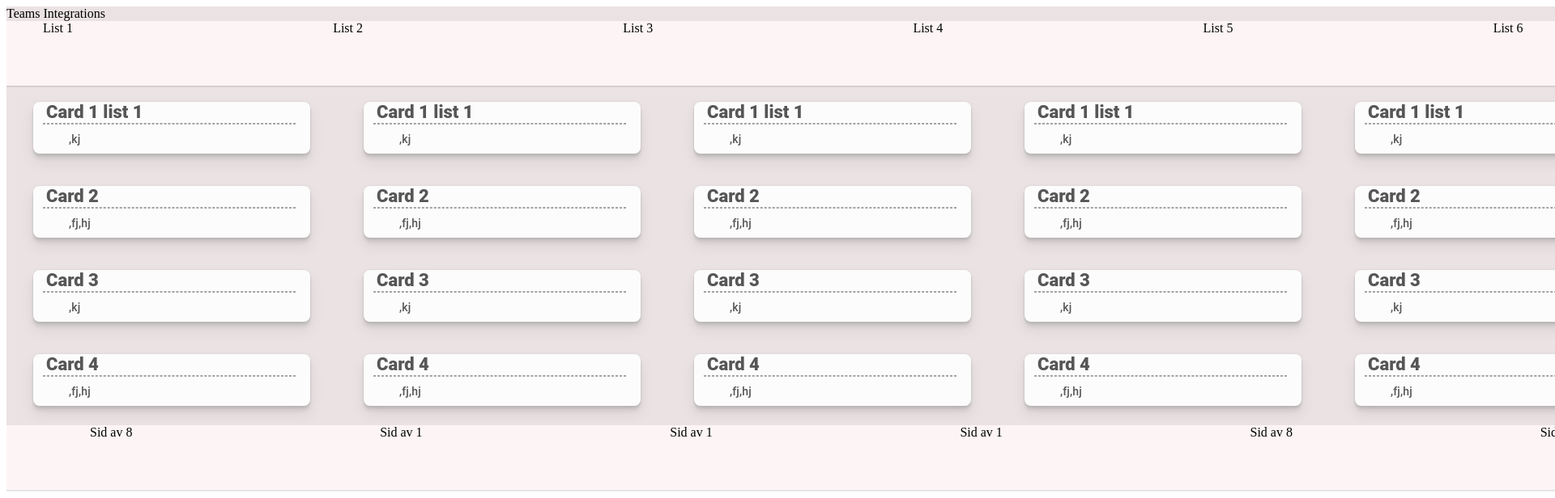
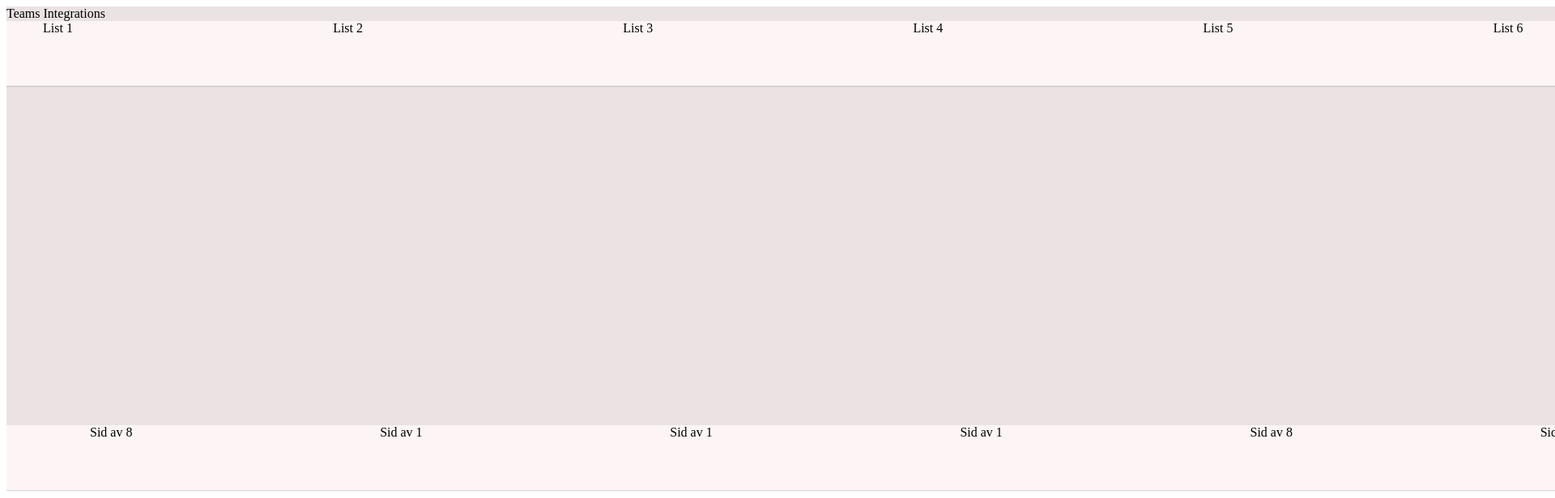
Before and after one commit to FredrikHj/TeamsIntegrations_Info-Windgets, a React (Create React App) app: page / in a window 1280 px wide. Shown: the top 616 px of the page at 81% size, 1920 px wide, since content can reach past the window. Built offline with nearby package versions, Linux system fonts and the light colour scheme.

Commit message:
Working with current page

```diff
--- a/src/App.js
+++ b/src/App.js
@@ -6,18 +6,20 @@ import { runAxiosGet } from './components/data/axiosGet'; */
 import { toDoList } from './components/data/toDoList';
 import { VisibleToDoCard } from './components/structure/visibleToDoCard';
 import { InvisibleToDoCard } from './components/structure/invisibleToDoCard';
+import { ToDoCards } from './components/structure/toDoCards';
 import variables from './components/data/variables';
 import { logDOM } from '@testing-library/react';
 /* import { LogLevel, UserAgentApplication } from 'msal';
 import style from './components/styles/common.sass'; */
-
-
+let listIndex = -1;
+let count = 0;
 const App = () => {
+  count++;
   //const [ accessToken, setAccessToken ] = useState('');
   const [ toDoData ] = useState(toDoList);
   const [ quantityCardPage, updateQuantityCardPage ] = useState(0);
-  const [ footerCalc, setFooterCalc ] = useState(false);
-  let count = 0;
+  const [ allUpdate, setAllUpdate ] = useState(false);
+
   let promiseFooterArr = new Promise(success => {
     window.onload = (event) => {
       createHeightArr();
@@ -25,7 +27,7 @@ const App = () => {
     };
 
   })
-
+  console.log(count);
 /*   let getAuthtoken = () => {
     let loginRequest = {
       scopes: ["user.read", "mail.send"] // optional Array<string>
@@ -40,14 +42,14 @@ const App = () => {
   */
   useEffect(() => {
     if (!toDoData) return;
-  }, [quantityCardPage, footerCalc]);
+  }, [allUpdate]);
 /*   console.log(accessToken);
   getAuthtoken();
   runAxiosGet( accessToken ); */
 
   let createHeightArr = () => {
     console.log('casc');
-      variables.domHeightArr.push(variables.refHeightCardContainer.current.offsetHeight);
+    variables.domHeightArr.push(variables.refHeightCardContainer.current.offsetHeight);
 
 
     //Save it to its space
@@ -101,42 +103,41 @@ const App = () => {
         let setListPage = Math.round(maxCardPage);
         if (setListPage === 0) setListPage = 1;
         variables.listCardPagesArr.push(setListPage);
+        listIndex++;
 
-        autoChangeShowingCard(index, maxCardShowing);
+        autoChangeShowingCard(listIndex, maxCardShowing);
       }
     }
     let autoChangeShowingCard = (listIndex, sideNr) => {
+      variables.currentTodoData.push();
+
       let currentSideNr = 1;
+      let startCardIndex = 0;
+
+      let endCardIndex = 0;
+
       let cardOfPage = Math.round(sideNr);
-      let pushTest = 0;
 
+      startCardIndex = currentSideNr*cardOfPage-cardOfPage; // Start Index
+      endCardIndex = currentSideNr*cardOfPage;              // End index
+      console.log(currentSideNr);
+      console.log(startCardIndex);
+      console.log(endCardIndex);
+      // Get the correct data from the main array and past it into the new visiable data array
+      let getCorrectDataGroup = toDoData[listIndex].toDoCards.slice(startCardIndex, endCardIndex);
+      //let getShaddowArraiesIndex = getCorrectDataGroup.map((item) => item);
 
-      // Get index of all cards in an array
-      let indexOfCard = toDoData[listIndex].toDoCards.map((item, index) => index);
-      // Get indexNr from the above array
-      let getShowingCardsIndex = 0;
-/*       for (let index = 0; index < indexOfCard.length; index++) {
-        getShowingCardsIndex = indexOfCard[index];
+      let getVisiableData = variables.currentTodoData.concat(getCorrectDataGroup);
 
-          pushTest++;
-          //console.log('inne');
+      variables.getVisiableDataArr.push(getVisiableData);
+      console.log(variables.getVisiableDataArr);
 
-          //variables.currentTodoData[listIndex].push(pushTest);
-          //console.log(toDoData[listIndex].slice(0, 5));
+      setAllUpdate(true);
+    }
 
-
-        } */
-       variables.currentTodoData[listIndex].push(toDoData[listIndex].toDoCards.slice(0, currentSideNr*cardOfPage));
-
-
-/*       setInterval(() => {
-        console.log('Sid byte :)');
-         }, 5000, ); */
-    }
-console.log(variables.currentTodoData);
-
-  return (
-    <div id="appbody">
+    console.log(variables.getVisiableDataArr);
+    return (
+      <div id="appbody">
         Teams Integrations
       <main>
         <section className="toDoHeadLineContainer">
@@ -153,6 +154,7 @@ console.log(variables.currentTodoData);
         <section id="toDoCardContainer" ref={ variables.refHeightCardContainer }>
           {
             toDoData.map((dataLists, countList) => {
+              console.log(countList);
 
               let listName = `list${countList}`;
 
@@ -161,25 +163,22 @@ console.log(variables.currentTodoData);
               if (variables.refHeightCardsArr.length <= countList){
                 variables.refHeightCardsArr.push([]);
                 variables.currentCardPageArr.push([]);
-                variables.currentTodoData.push([]);
               };
-              let propsArr =[
+              //console.log(variables.getVisiableDataArr[countList]);
+
+              let propsArr = [
                 getToDoCards,
                 variables.refHeightCardsArr,
                 countList,
                 variables.currentCardPageArr,
-                variables.currentTodoData,
+                variables.getVisiableDataArr,
               ];
+              console.log(propsArr[4]);
 
               return(
-                <>
-                  <VisibleToDoCard
-                    propsArr={ propsArr }
-                  />
-                  <InvisibleToDoCard
-                    propsArr={ propsArr }
-                  />
-                </>
+                <ToDoCards
+                  propsArr={ propsArr }
+                />
               );
             })
           }
--- a/src/components/data/variables.js
+++ b/src/components/data/variables.js
@@ -7,9 +7,9 @@ let currentCardPageArr = [];
 let currentShowingCard = [];
 let refHeightCardsArr = [];
 let listCardPagesArr = [];
+let currentTodoData = [];
 let domHeightArr = [];
-let currentTodoData = [];
-
+let getVisiableDataArr = [];
 
 let variables = {
     cardBoxSpace,
@@ -21,5 +21,8 @@ let variables = {
     listCardPagesArr,
     domHeightArr,
     currentTodoData,
+    getVisiableDataArr,
 }
+console.log(variables);
+
 export default variables;
--- a/src/components/structure/invisibleToDoCard.js
+++ b/src/components/structure/invisibleToDoCard.js
@@ -1,13 +1,18 @@
 import React from 'react';
+let count = 0;
+
 export const InvisibleToDoCard = (props) => {
+    count++;
+    console.log(count);
     let incommingData = props.propsArr;
+
     return(
         <section key={ incommingData[2] } className="toDoCardsListContainer hidden">
             {
                 incommingData[0].map((cards, cardNr) => {
                 // Force the push function only pushing the actual elements
-                if (incommingData[1][incommingData[2]].length <= cardNr)
-                incommingData[1][incommingData[2]].push(React.createRef());
+                if (incommingData[1][incommingData[2]].length <= cardNr) incommingData[1][incommingData[2]].push(React.createRef());
+
 
                     return(
                         <div key={ cardNr } className="toDoCardBoxes" ref={ incommingData[1][incommingData[2]][cardNr]}>
--- /dev/null
+++ b/src/components/structure/toDoCards.js
@@ -0,0 +1,46 @@
+import React from 'react';
+
+export const ToDoCards = (props) => {
+
+    let incommingData = props.propsArr;
+    console.log(incommingData[4][incommingData[2]]);
+
+    return(
+        <>
+            <section key={ incommingData[2] } className="toDoCardsListContainer">
+                {
+/*                     incommingData[4][incommingData[2]].map((cards, cardNr) => {
+                    // Force the push function only pushing the actual elements
+                    if (incommingData[1][incommingData[2]].length <= cardNr) incommingData[1][incommingData[2]].push(React.createRef());
+
+
+                        return(
+                            <div key={ cardNr } className="toDoCardBoxes" ref={ incommingData[1][incommingData[2]][cardNr]}>
+                                <div className="toDoCardHeadLine">{ cards.cardHedline }</div>
+                                <hr></hr>
+                                <div className="toDoCardHeadContent">{ cards.cardContent }</div>
+                            </div>
+                        );
+                    }) */
+                }
+            </section>
+            <section key={ incommingData[2] } className="toDoCardsListContainer hidden">
+                {
+                    incommingData[0].map((cards, cardNr) => {
+                    // Force the push function only pushing the actual elements
+                    if (incommingData[1][incommingData[2]].length <= cardNr) incommingData[1][incommingData[2]].push(React.createRef());
+
+
+                        return(
+                            <div key={ cardNr } className="toDoCardBoxes" ref={ incommingData[1][incommingData[2]][cardNr]}>
+                                <div className="toDoCardHeadLine">{ cards.cardHedline }</div>
+                                <hr></hr>
+                                <div className="toDoCardHeadContent">{ cards.cardContent }</div>
+                            </div>
+                        );
+                    })
+                }
+            </section>
+        </>
+    );
+}
--- a/src/components/structure/visibleToDoCard.js
+++ b/src/components/structure/visibleToDoCard.js
@@ -1,25 +1,27 @@
 import React from 'react';
+let count = 0;
 export const VisibleToDoCard = (props) => {
-    let incommingData = props.propsArr;
+    count++;
+    //let incommingData = props.propsArr;
+    //console.log(incommingData[4]);
+console.log(count);
+
     return(
-        <section key={ incommingData[2] } className="toDoCardsListContainer">
+        <section key={ '' } className="toDoCardsListContainer">
             {
-                incommingData[4][0].map((cards, cardNr) => {
+
+/*                 incommingData[4].map((cards, cardNr) => {
+                    console.log(cards);
+                    // Force the push function only pushing the actual elements
 
                     return(
-                        cards.map((cards, cardNr) => {
-                            //console.log(cards);
-                            return(
-                                <div key={ cardNr } className="toDoCardBoxes">
-                                    <div className="toDoCardHeadLine">{ cards.cardHedline }</div>
-                                    <hr></hr>
-                                    <div className="toDoCardHeadContent">{ cards.cardContent }</div>
-                                </div>
-
-                            );
-                        })
+                        <div key={ cardNr } className="toDoCardBoxes">
+                            <div className="toDoCardHeadLine">{ cards.cardHedline }</div>
+                            <hr></hr>
+                            <div className="toDoCardHeadContent">{ cards.cardContent }</div>
+                        </div>
                     );
-                })
+                }) */
             }
         </section>
     );
```
